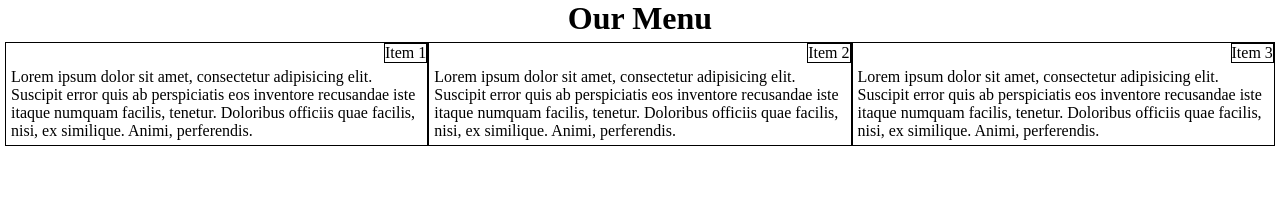
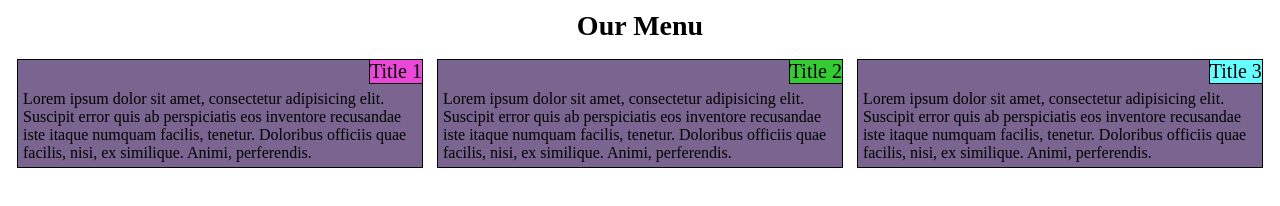
Before and after one commit to Arkonil/coursera-html-test, a plain HTML site: page module-2-solution/index.html in a window 1280 px wide. Drawn offline with Linux system fonts and the light colour scheme.

Commit message:
New Commit

```diff
--- a/module-2-solution/index.html
+++ b/module-2-solution/index.html
@@ -5,25 +5,41 @@
 	<meta name="viewport" content="width=device-width, initial-scale=1">
 	<title>Module 2 Solution</title>
 	<link rel="stylesheet" type="text/css" href="style.css">
+	<style type="text/css">
+
+
+	</style>
 </head>
 <body>
 	<h1>Our Menu</h1>
 	<div class="row">
 
-		<div class="col-lg-4 col-md-6 col-sm-12 box1">
-			<p class="item-title">Item 1</p>
-			<p class="item-content">Lorem ipsum dolor sit amet, consectetur adipisicing elit. Suscipit error quis ab perspiciatis eos inventore recusandae iste itaque numquam facilis, tenetur. Doloribus officiis quae facilis, nisi, ex similique. Animi, perferendis. </p>
-		</div>
+		<section class="col-lg-4 col-md-6 box">
+			<div class="container">
+				<p class="item-title title-1">Title 1</p>
+				<p class="item-content">
+					Lorem ipsum dolor sit amet, consectetur adipisicing elit. Suscipit error quis ab perspiciatis eos inventore recusandae iste itaque numquam facilis, tenetur. Doloribus officiis quae facilis, nisi, ex similique. Animi, perferendis.
+				</p>
+			</div>
+		</section>
 
-		<div class="col-lg-4 col-md-6 col-sm-12 box2">
-			<p class="item-title">Item 2</p>
-			<p class="item-content">Lorem ipsum dolor sit amet, consectetur adipisicing elit. Suscipit error quis ab perspiciatis eos inventore recusandae iste itaque numquam facilis, tenetur. Doloribus officiis quae facilis, nisi, ex similique. Animi, perferendis. </p>
-		</div>
+		<section class="col-lg-4 col-md-6 box">
+			<div class="container">
+				<p class="item-title title-2">Title 2</p>
+				<p class="item-content">
+					Lorem ipsum dolor sit amet, consectetur adipisicing elit. Suscipit error quis ab perspiciatis eos inventore recusandae iste itaque numquam facilis, tenetur. Doloribus officiis quae facilis, nisi, ex similique. Animi, perferendis.
+				</p>
+			</div>
+		</section>
 
-		<div class="col-lg-4 col-md-6 col-sm-12 box3 horiz-expand">
-			<p class="item-title">Item 3</p>
-			<p class="item-content">Lorem ipsum dolor sit amet, consectetur adipisicing elit. Suscipit error quis ab perspiciatis eos inventore recusandae iste itaque numquam facilis, tenetur. Doloribus officiis quae facilis, nisi, ex similique. Animi, perferendis. </p>
-		</div>
+		<section class="col-lg-4 col-md-6 horiz-expand box">
+			<div class="container">
+				<p class="item-title title-3">Title 3</p>
+				<p class="item-content">
+					Lorem ipsum dolor sit amet, consectetur adipisicing elit. Suscipit error quis ab perspiciatis eos inventore recusandae iste itaque numquam facilis, tenetur. Doloribus officiis quae facilis, nisi, ex similique. Animi, perferendis.
+				</p>
+			</div>
+		</section>
 
 	</div>
 </body>
--- a/module-2-solution/style.css
+++ b/module-2-solution/style.css
@@ -3,54 +3,69 @@
 	margin: 0;
 	padding: 0;
 }
+@media (min-width: 992px) {
+  .col-lg-4 {
+    width: 33.33%;
+  }
+}
+
+@media (min-width: 768px) and (max-width: 991px) {
+	.col-md-6 {
+		width: 50%;
+	}
+	.horiz-expand {
+		width: 100%;
+	}
+}
+body {
+	font-size: 100%;
+}
 
 h1 {
+	margin: 10px;
+	font-size: 1.75em;
 	text-align: center;
+	text-transform: capitalize;
 }
-
-div.row {
-	padding: 5px;
-	/*border: 2px solid red;*/
-	align-items: center;
+.row {
+	margin: 10px;
+	align-content: center;
 	overflow: auto;
 }
 
-.box1 {
-	margin: 5;
+.box {
+	padding: 5px;
+	float: left;
+}
+
+.container {
+	margin: 2px;
+	border: 1px solid black;
+	background-color: #7A6490;
 }
 
 p.item-title {
 	position: relative;
 	float: right;
+	right: -1px;
+	top: -1px;
 	border: 1px	solid	black;
+	font-size: 1.25em;
+}
+
+.title-1 {
+	background-color: #eb47d8;
+}
+
+.title-2 {
+	background-color: #33cc33;
+}
+
+.title-3 {
+	background-color: #66ffff;
 }
 
 p.item-content {
 	clear: right;
 	padding: 5px;
 }
-
-@media (min-width: 992px) {
-	.col-lg-4 {
-		width: 33.33%;
-		float: left;
-		border: 1px	solid black;
-	}
-}
-@media (min-width: 768px) and (max-width: 991px) {
-	.col-md-6 {
-		width: 50%;
-		float: left;
-		border: 1px	solid black;
-	}
-	.horiz-expand	{
-		width: 100%;
-	}
-}
-@media (max-width: 767px) {
-	.col-sm-12 {
-		width: 100%;
-		float: left;
-		border: 1px	solid black;
-	}
-}
```
